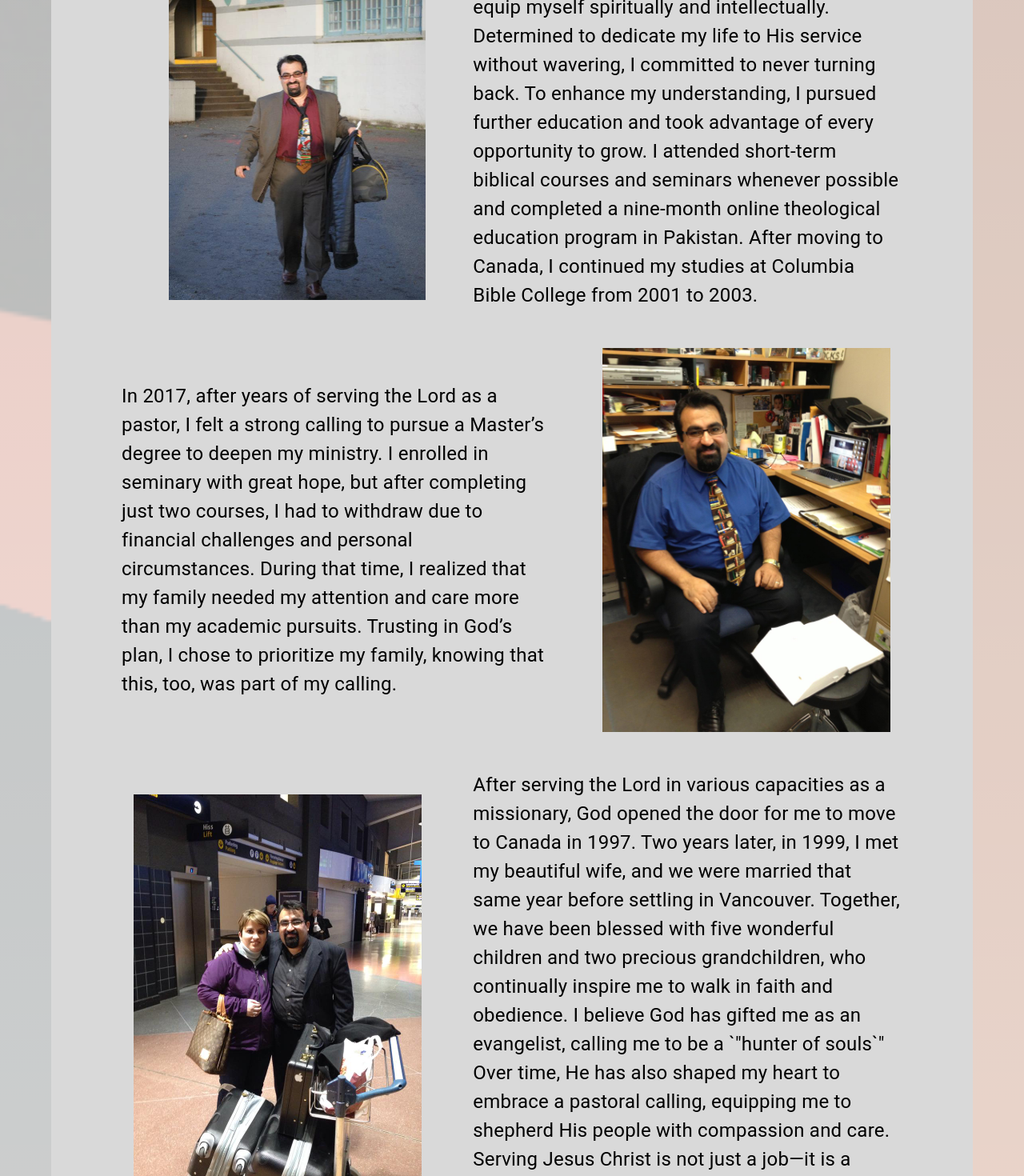
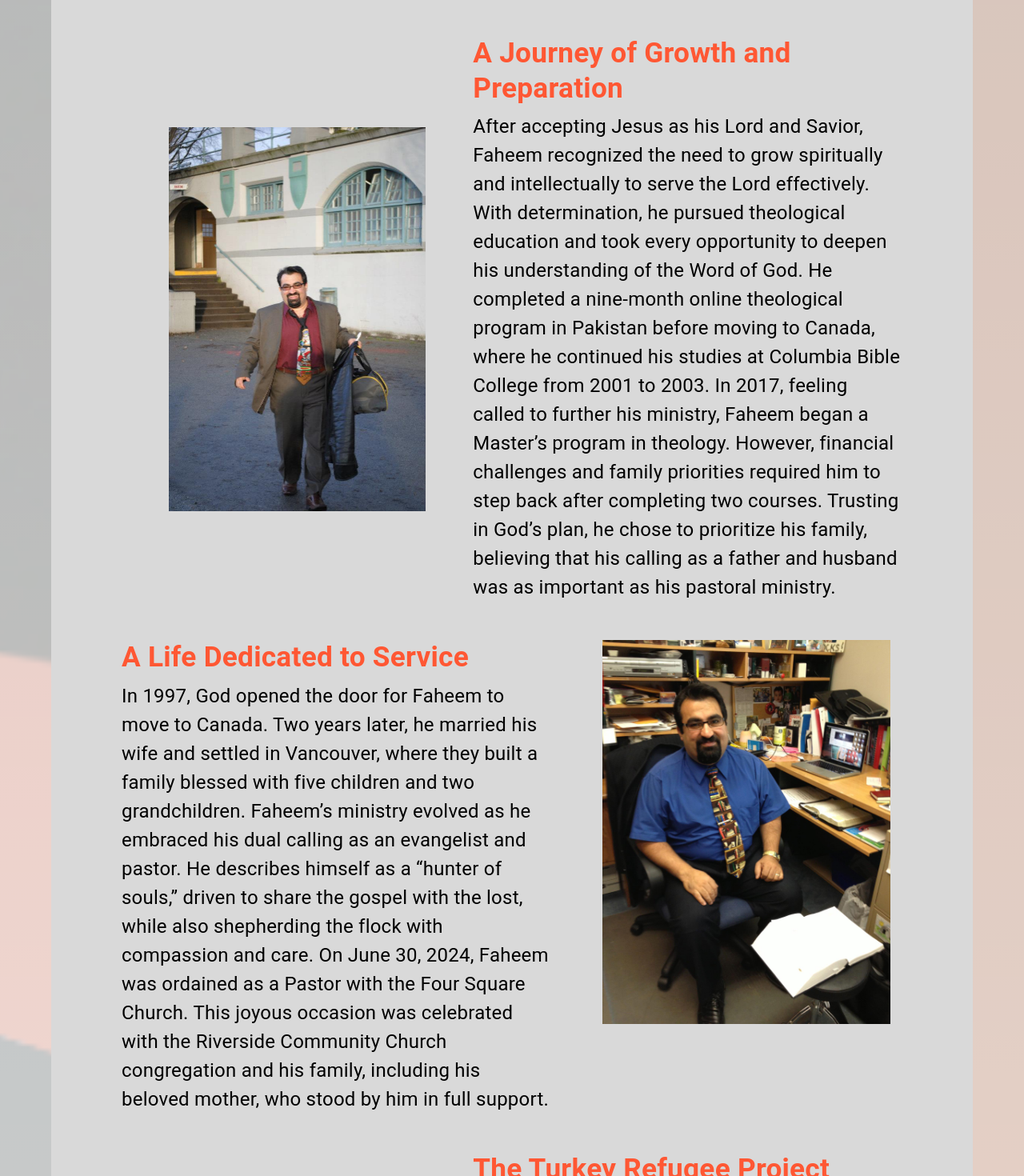
Before and after one commit to jeanyjsu/pastorWeb, a Next.js app: page /album in a window 1280 px wide. Shown: the part 1330-2800 px from the top of the page at 80% size. Built offline with nearby package versions, Linux system fonts and the light colour scheme.

Commit message:
change mainP2

```diff
--- a/app/album/componentsss/body3/paragraph1.js
+++ b/app/album/componentsss/body3/paragraph1.js
@@ -40,7 +40,7 @@ const Paragraph1 = () => {
                         fontSize: 'calc(1rem * 1.5)',
                     }}
                 >
-                    I was born and raised in a Muslim family in Iran. At the age of 13, I left home, and by 17, I had fled the country, seeking refuge in Pakistan. It was there, at the age of 20, that I encountered Jesus Christ through the ministry of the Operation Mobilization (OM) team. Accepting Jesus as my Lord and Savior marked the beginning of a profound transformation in my life, one that continues to shape and inspire me to this day.
+                    Born and raised in a devout Muslim family in Iran, Faheem Moini’s journey is a remarkable testament to the transformative power of faith. At just 13 years old, he left home, and by the age of 17, he fled Iran, seeking refuge in Pakistan. It was there, at the age of 20, that Faheem encountered Jesus Christ through the ministry of the Operation Mobilization (OM) team. This life-changing encounter set him on a path of profound transformation and unwavering commitment to serving the Lord.
                 </Typography>
             </Box>
 
--- a/app/album/componentsss/body3/paragraph2.js
+++ b/app/album/componentsss/body3/paragraph2.js
@@ -7,11 +7,7 @@ const Paragraph2 = () => {
         <Box
             sx={{
                 display: 'flex',
-                flexDirection: {
-                    xs: 'column',
-                    sm: 'column',
-                    md: 'row',
-                },
+                flexDirection: { xs: 'column', sm: 'column', md: 'row' },
                 justifyContent: 'space-between',
                 alignItems: 'center',
                 width: '90%',
@@ -20,8 +16,7 @@ const Paragraph2 = () => {
                 boxSizing: 'border-box',
             }}
         >
-
-            {/* Paragraph */}
+            {/* Paragraph & Title Box */}
             <Box
                 sx={{
                     order: { xs: 0, sm: 0, md: 1 },
@@ -30,6 +25,20 @@ const Paragraph2 = () => {
                     marginBottom: { xs: '2dvh', sm: '2dvh', md: 0 },
                 }}
             >
+                {/* Title */}
+                <Typography
+                    variant="h4"
+                    sx={{
+                        fontWeight: 'bold',
+                        color: '#ff5733',
+                        fontSize: { xs: '1.8rem', sm: '2rem', md: '2.2rem' },
+                        marginBottom: '1dvh', // Space between title and paragraph
+                    }}
+                >
+                    A Journey of Growth and Preparation
+                </Typography>
+
+                {/* Paragraph */}
                 <Typography
                     variant="body1"
                     sx={{
@@ -37,7 +46,9 @@ const Paragraph2 = () => {
                         fontSize: 'calc(1rem * 1.5)',
                     }}
                 >
-                    After accepting Jesus, I became aware of the gaps in my education and knowledge. I realized that to serve the Lord effectively, I needed to equip myself spiritually and intellectually. Determined to dedicate my life to His service without wavering, I committed to never turning back. To enhance my understanding, I pursued further education and took advantage of every opportunity to grow. I attended short-term biblical courses and seminars whenever possible and completed a nine-month online theological education program in Pakistan. After moving to Canada, I continued my studies at Columbia Bible College from 2001 to 2003.
+                    After accepting Jesus as his Lord and Savior, Faheem recognized the need to grow spiritually and intellectually to serve the Lord effectively. With determination, he pursued theological education and took every opportunity to deepen his understanding of the Word of God. He completed a nine-month online theological program in Pakistan before moving to Canada, where he continued his studies at Columbia Bible College from 2001 to 2003.
+
+                    In 2017, feeling called to further his ministry, Faheem began a Master’s program in theology. However, financial challenges and family priorities required him to step back after completing two courses. Trusting in God’s plan, he chose to prioritize his family, believing that his calling as a father and husband was as important as his pastoral ministry.
                 </Typography>
             </Box>
 
--- a/app/album/componentsss/body3/paragraph3.js
+++ b/app/album/componentsss/body3/paragraph3.js
@@ -7,22 +7,46 @@ const Paragraph3 = () => {
         <Box
             sx={{
                 display: 'flex',
-                flexDirection: { xs: 'column', sm: 'column', md: 'row' },
-                justifyContent: { xs: 'center', sm: 'center', md: 'space-between' },
-                alignItems: 'center',
+                flexDirection: {
+                    xs: 'column', // Stack vertically on small screens
+                    sm: 'column',
+                    md: 'row', // Side by side for larger screens
+                },
+                justifyContent: 'space-between',
+                alignItems: {
+                    xs: 'center',
+                    sm: 'center',
+                    md: 'flex-start',
+                },
                 width: '90%',
                 marginTop: '2dvh',
                 padding: '2dvh',
                 boxSizing: 'border-box',
             }}
         >
-            {/* Paragraph */}
+            {/* Left Side - Title & Paragraph */}
             <Box
                 sx={{
+                    order: 0, // Always first (left side on large screens)
                     width: { xs: '100%', sm: '100%', md: '55%' },
                     textAlign: { xs: 'center', sm: 'center', md: 'left' },
+                    marginBottom: { xs: '2dvh', sm: '2dvh', md: 0 },
                 }}
             >
+                {/* Title */}
+                <Typography
+                    variant="h4"
+                    sx={{
+                        fontWeight: 'bold',
+                        color: '#ff5733',
+                        fontSize: { xs: '1.8rem', sm: '2rem', md: '2.2rem' },
+                        marginBottom: '1dvh',
+                    }}
+                >
+                    A Life Dedicated to Service
+                </Typography>
+
+                {/* Paragraph */}
                 <Typography
                     variant="body1"
                     sx={{
@@ -30,13 +54,16 @@ const Paragraph3 = () => {
                         fontSize: 'calc(1rem * 1.5)',
                     }}
                 >
-                    In 2017, after years of serving the Lord as a pastor, I felt a strong calling to pursue a Master’s degree to deepen my ministry. I enrolled in seminary with great hope, but after completing just two courses, I had to withdraw due to financial challenges and personal circumstances. During that time, I realized that my family needed my attention and care more than my academic pursuits. Trusting in God’s plan, I chose to prioritize my family, knowing that this, too, was part of my calling.
+                    In 1997, God opened the door for Faheem to move to Canada. Two years later, he married his wife and settled in Vancouver, where they built a family blessed with five children and two grandchildren. Faheem’s ministry evolved as he embraced his dual calling as an evangelist and pastor. He describes himself as a “hunter of souls,” driven to share the gospel with the lost, while also shepherding the flock with compassion and care.
+
+                    On June 30, 2024, Faheem was ordained as a Pastor with the Four Square Church. This joyous occasion was celebrated with the Riverside Community Church congregation and his family, including his beloved mother, who stood by him in full support.
                 </Typography>
             </Box>
 
-            {/* Image */}
+            {/* Right Side - Image */}
             <Box
                 sx={{
+                    order: 1, // Always second (right side on large screens)
                     width: { xs: '100%', sm: '100%', md: '40%' },
                     display: 'flex',
                     justifyContent: 'center',
--- a/app/album/componentsss/body3/paragraph4.js
+++ b/app/album/componentsss/body3/paragraph4.js
@@ -20,16 +20,41 @@ const Paragraph4 = () => {
                 boxSizing: 'border-box',
             }}
         >
-
-            {/* Paragraph */}
+            {/* Left Side - Title & Paragraphs */}
             <Box
                 sx={{
-                    order: { xs: 0, sm: 0, md: 1 },
+                    order: { xs: 0, sm: 0, md: 1 }, // Ensures text appears first on the left
                     width: { xs: '100%', sm: '100%', md: '55%' },
                     textAlign: { xs: 'center', sm: 'center', md: 'left' },
                     marginBottom: { xs: '2dvh', sm: '2dvh', md: 0 },
                 }}
             >
+                {/* Title */}
+                <Typography
+                    variant="h4"
+                    sx={{
+                        fontWeight: 'bold',
+                        color: '#ff5733',
+                        fontSize: { xs: '1.8rem', sm: '2rem', md: '2.2rem' },
+                        marginBottom: '1dvh',
+                    }}
+                >
+                    The Turkey Refugee Project
+                </Typography>
+
+                {/* First Paragraph */}
+                <Typography
+                    variant="body1"
+                    sx={{
+                        color: 'black',
+                        fontSize: 'calc(1rem * 1.5)',
+                        marginBottom: '2dvh', // Spacing between paragraphs
+                    }}
+                >
+                    Faheem’s passion for outreach led him to launch the Turkey Refugee Project during his first missions trip to Istanbul. After witnessing the immense need for spiritual mentorship and legal advocacy among Farsi-speaking refugees and believers, he began hosting annual discipleship conferences in Yalova, Turkey. Since 2012, these conferences have empowered new believers to grow in their faith, with the 10th annual conference celebrated in 2022.
+                </Typography>
+
+                {/* Second Paragraph */}
                 <Typography
                     variant="body1"
                     sx={{
@@ -37,15 +62,16 @@ const Paragraph4 = () => {
                         fontSize: 'calc(1rem * 1.5)',
                     }}
                 >
-                    After serving the Lord in various capacities as a missionary, God opened the door for me to move to Canada in 1997. Two years later, in 1999, I met my beautiful wife, and we were married that same year before settling in Vancouver. Together, we have been blessed with five wonderful children and two precious grandchildren, who continually inspire me to walk in faith and obedience.
-                    I believe God has gifted me as an evangelist, calling me to be a `&quot;hunter of souls`&quot; Over time, He has also shaped my heart to embrace a pastoral calling, equipping me to shepherd His people with compassion and care. Serving Jesus Christ is not just a job—it is a divine calling and the purpose of my life.
+                    Faheem has extended his ministry to Germany, advocating for refugees and persecuted Christians. Drawing on his experience presenting cases to the United Nations in Ankara, Turkey, he continues to fight for the rights of oppressed believers. His ministry seeks to bring hope, support, and justice to those facing persecution in the East.
+
+                    Most recently, Faheem traveled to Israel, where he connected with Farsi-speaking Persian-Israelis. He discovered a significant spiritual need in this community and was offered an opportunity to minister there. However, due to ongoing conflict, these plans are currently on hold.
                 </Typography>
             </Box>
 
-            {/* Image */}
+            {/* Right Side - Image */}
             <Box
                 sx={{
-                    order: { xs: 1, sm: 1, md: 0 },
+                    order: { xs: 1, sm: 1, md: 0 }, // Ensures image stays on the right
                     width: { xs: '100%', sm: '100%', md: '40%' },
                     display: 'flex',
                     justifyContent: 'center',
--- a/app/album/componentsss/body3/title.js
+++ b/app/album/componentsss/body3/title.js
@@ -22,7 +22,7 @@ const Ttitle = () => {
                     height: '100%',
                 }}
             >
-                Personal Testimony and Ministry Calling
+                Pastor Faheem Moini: A Journey of Faith, Transformation, and Ministry
             </Typography>
         </Box>
     );
--- a/app/testimonials/compontentssss/dropdown.js
+++ b/app/testimonials/compontentssss/dropdown.js
@@ -72,9 +72,8 @@ export default function Dropdown({ selectedCountry, setSelectedCountry }) {
             height: '10dvh',
             width: {xs:'100%',md:'20dvw'},
             marginTop: '5dvh',
-            marginRight: '2dvw',
             display: 'flex',
-            flexDirection: 'column',
+            flexDirection: 'row',
             justifyContent: 'center',
             alignItems: 'center',
         }}>
--- a/app/testimonials/compontentssss/missionIn.js
+++ b/app/testimonials/compontentssss/missionIn.js
@@ -8,7 +8,6 @@ const MissionIn = () => {
 
     return(
         <Box sx={{
-            border: '2px solid #ff5733',
             height:'10dvh',
             width:{xs:'90%', md:'100%', lg:'100%'},
             display:'flex',
```
Also changed, not shown: app/testimonials/compontentssss/bodyTs.js (+9 -5 lines).
